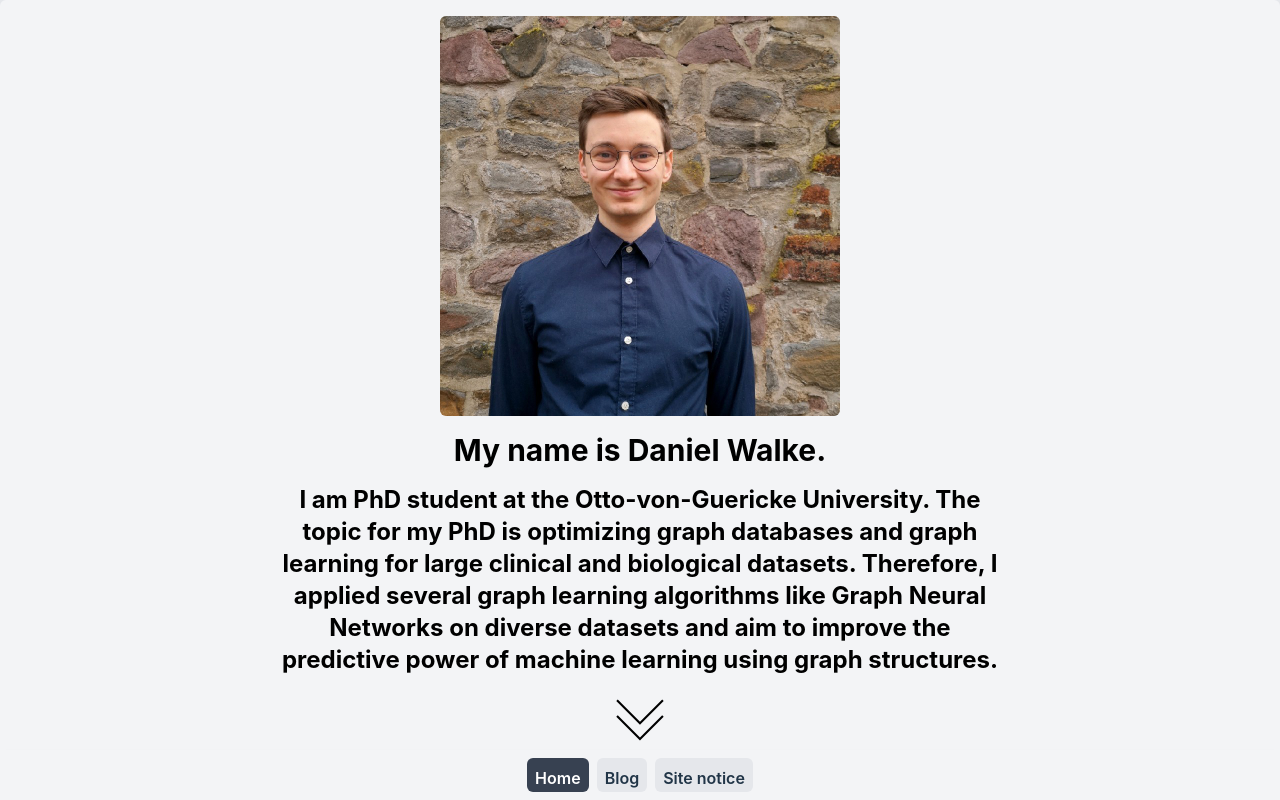
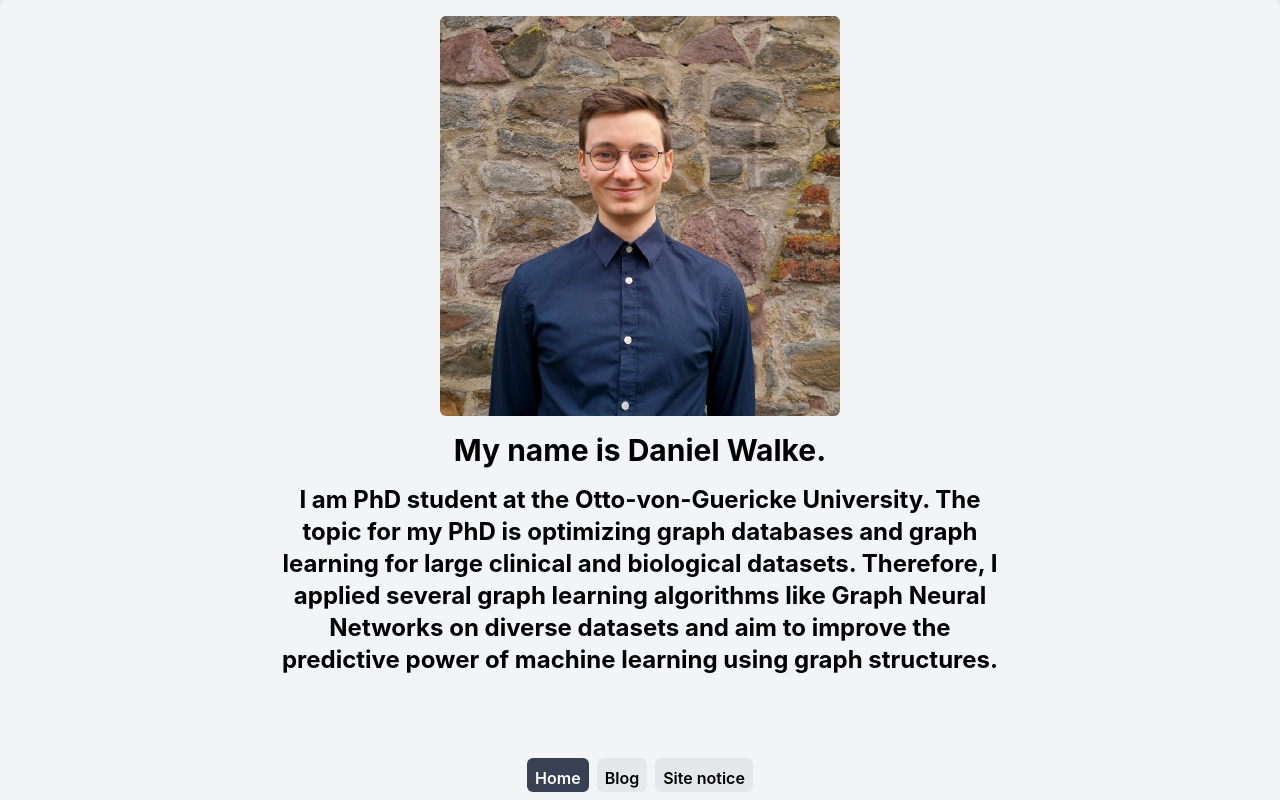
Before and after one commit to danielwalke/danielwalke.github.io, a Vue app: page / in a window 1280 px wide. Built offline with nearby package versions, Linux system fonts and the light colour scheme.

Commit message:
minor updates

```diff
--- a/src/App.vue
+++ b/src/App.vue
@@ -3,7 +3,7 @@
 </script>
 
 <template>
-  <div class="w-screen h-screen overflow-hidden">
+  <div class="w-screen h-screen overflow-hidden select-none">
     <div class="flex flex-col h-full">
       <div class="w-full overflow-y-auto main-container h-full">
         <router-view></router-view>
--- a/src/components/intro/Intro.vue
+++ b/src/components/intro/Intro.vue
@@ -1,10 +1,11 @@
 <template>
-    <div>
-        <div class="bg-gray-100 rounded-md p-4 mb-4 text-black min-h-screen">
+    <div class="h-full">
+        <div class="bg-gray-100 rounded-md p-4 mb-4 text-black min-h-screen h-full">
           <div class="flex justify-center">
         <img class="profile-img" src="../../assets/profile_img.jpeg" alt="Bild"/>
       		</div>
       <h1 class="name-text"> My name is Daniel Walke. </h1>
+      <div class="justify-between flex flex-col h-[50%]">
 		  <div class="flex justify-center">
 			  <p class="intro-text">
 				  I am PhD student at the Otto-von-Guericke University. The topic for my PhD is optimizing graph databases and graph learning for
@@ -15,7 +16,7 @@
 		  <a class="flex justify-center mt-4 cursor-pointer block scroll-smooth" href="#career">
 			  <img src="../../assets/double_down.svg" class="scale-90 animate-bounce h-12" alt="picture"/>
 		  </a>
-
+	  </div>
     </div>
 
     <div class="flex justify-center text-gray-900 h-full w-full scroll-smooth">
--- a/src/style.css
+++ b/src/style.css
@@ -14,16 +14,3 @@
 #app{
   font-family: -apple-system;
 }
-
-@media (prefers-color-scheme: light) {
-  :root {
-    color: #213547;
-    background-color: #ffffff;
-  }
-  a:hover {
-    color: #747bff;
-  }
-  button {
-    background-color: #f9f9f9;
-  }
-}
```
Lines whose indentation alone changed are shown as unchanged.
